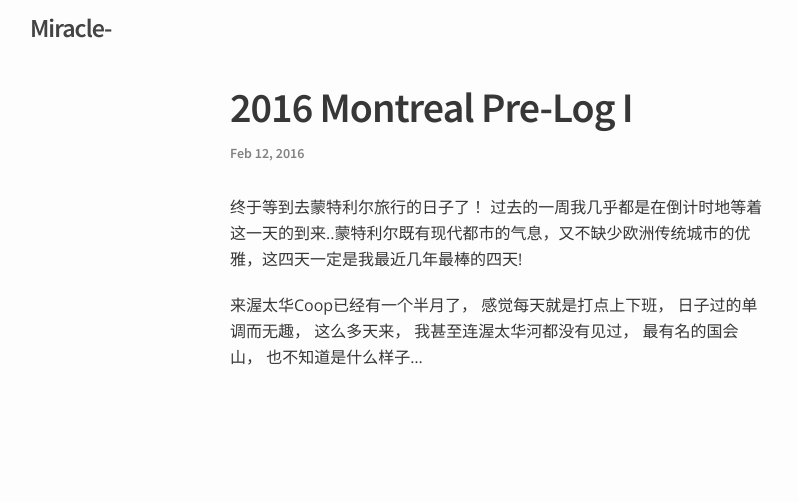
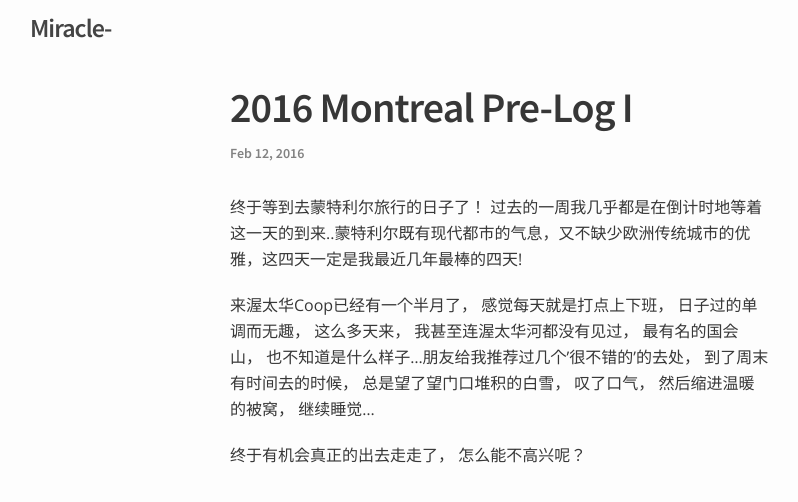
Before and after one commit to YunhaoMiracle/YunhaoMiracle.github.io, a Jekyll site: the page built from _posts/2016-02-12-TravelDay1.md, in a window 1280 px wide. Shown: the top 502 px of the page, without its empty margins (140-938 px from the left). Built offline with Jekyll 4.4.1, drawn with Linux system fonts in a browser that asks for light colours.

Commit message:
some para

```diff
--- a/_posts/2016-02-12-TravelDay1.md
+++ b/_posts/2016-02-12-TravelDay1.md
@@ -9,4 +9,6 @@ categories: Travel
 终于等到去蒙特利尔旅行的日子了！ 过去的一周我几乎都是在倒计时地等着这一天的到来..蒙特利尔既有现代都市的气息，又不缺少欧洲传统城市的优雅，这四天一定是我最近几年最棒的四天!
 
 来渥太华Coop已经有一个半月了， 感觉每天就是打点上下班， 日子过的单调而无趣， 这么多天来， 我甚至连渥太华河都没有见过， 最有名的国会山，
-也不知道是什么样子...
+也不知道是什么样子...朋友给我推荐过几个'很不错的'的去处， 到了周末有时间去的时候， 总是望了望门口堆积的白雪， 叹了口气， 然后缩进温暖的被窝， 继续睡觉...
+
+终于有机会真正的出去走走了， 怎么能不高兴呢？
```
